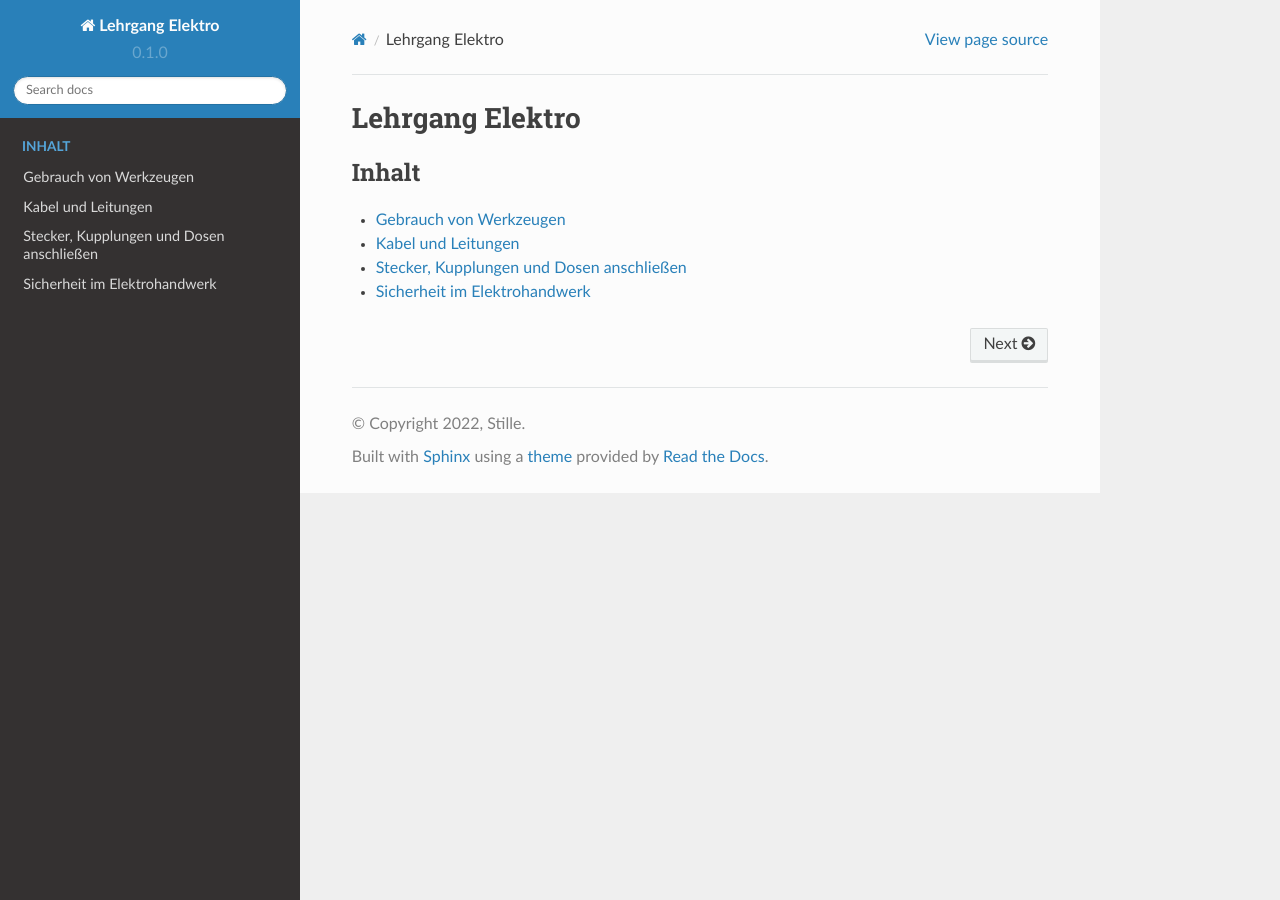
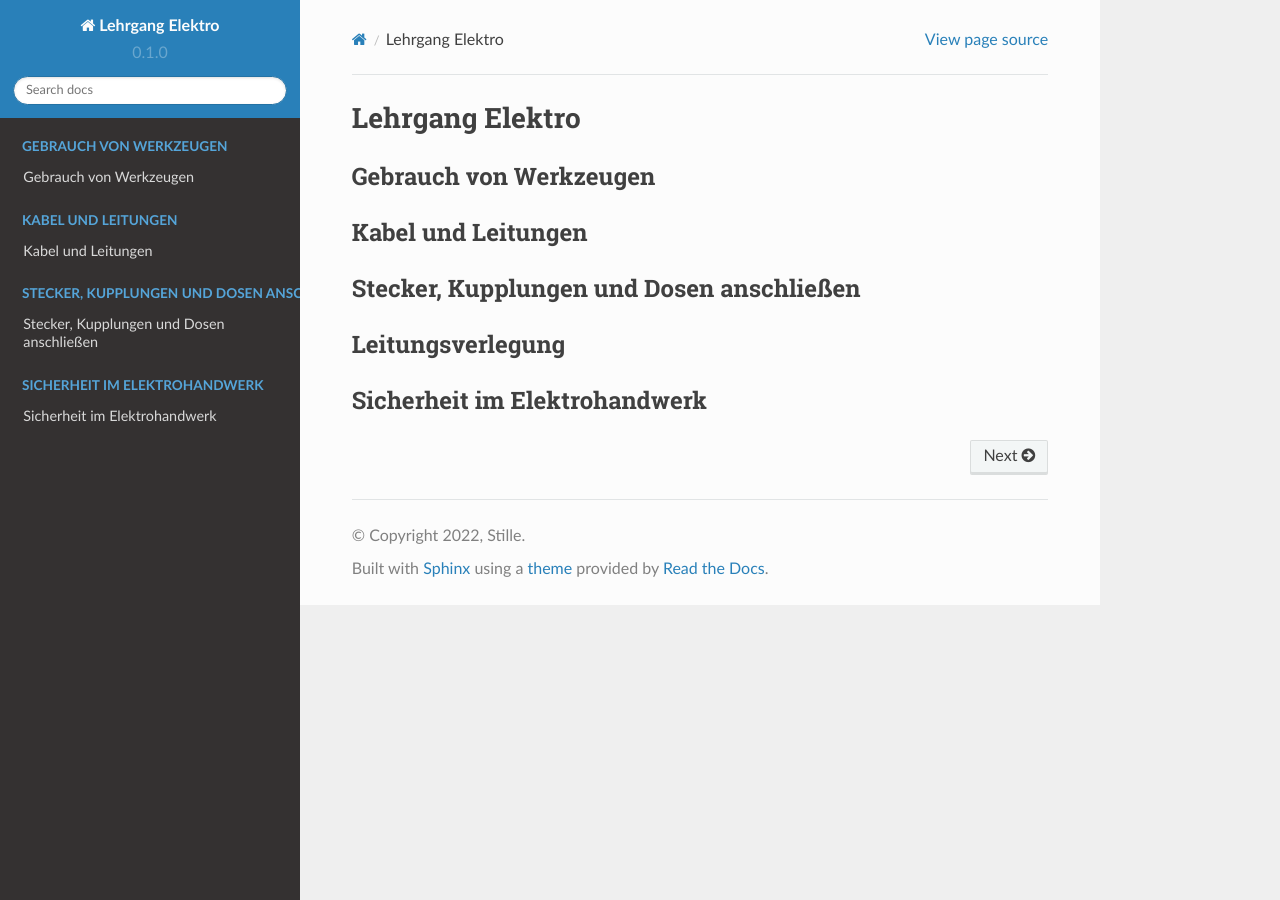
Before and after one commit to davidpaletti/elektro, a Sphinx documentation site: the page built from docs/source/index.rst, in a window 1280 px wide. Built offline with Sphinx 7.4.7 and the Read the Docs theme 2.0.0, drawn with Linux system fonts in a browser that asks for light colours; pages that are not in the unit, such as notebooks, are missing from menus.

Commit message:
Update index.rst

```diff
--- a/docs/source/index.rst
+++ b/docs/source/index.rst
@@ -4,12 +4,52 @@ Lehrgang Elektro
 .. meta::
    :description lang=de: Einführung.
 
+Gebrauch von Werkzeugen
+-----------------------
+
+.. toctree::
+   :maxdepth: 2
+   :hidden:
+   :caption: Gebrauch von Werkzeugen
+
+   /werkzeuge
+
+Kabel und Leitungen
+-------------------
+
 .. toctree::
    :maxdepth: 1
-   :caption: Inhalt
+   :hidden:
+   :caption: Kabel und Leitungen
 
-   werkzeuge
-   leitungen
-   stecker
-   leitungsverlegung
-   sicherheit
+   /leitungen
+
+Stecker, Kupplungen und Dosen anschließen
+-----------------------------------------
+
+.. toctree::
+   :maxdepth: 1
+   :hidden:
+   :caption: Stecker, Kupplungen und Dosen anschließen
+
+   /stecker
+
+Leitungsverlegung
+-----------------
+
+.. toctree::
+   :maxdepth: 1
+   :hidden:
+   :caption: Leitungsverlegung
+
+   /leitungsverlegung
+
+Sicherheit im Elektrohandwerk
+-----------------------------
+
+.. toctree::
+   :maxdepth: 1
+   :hidden:
+   :caption: Sicherheit im Elektrohandwerk
+
+   /sicherheit
```
